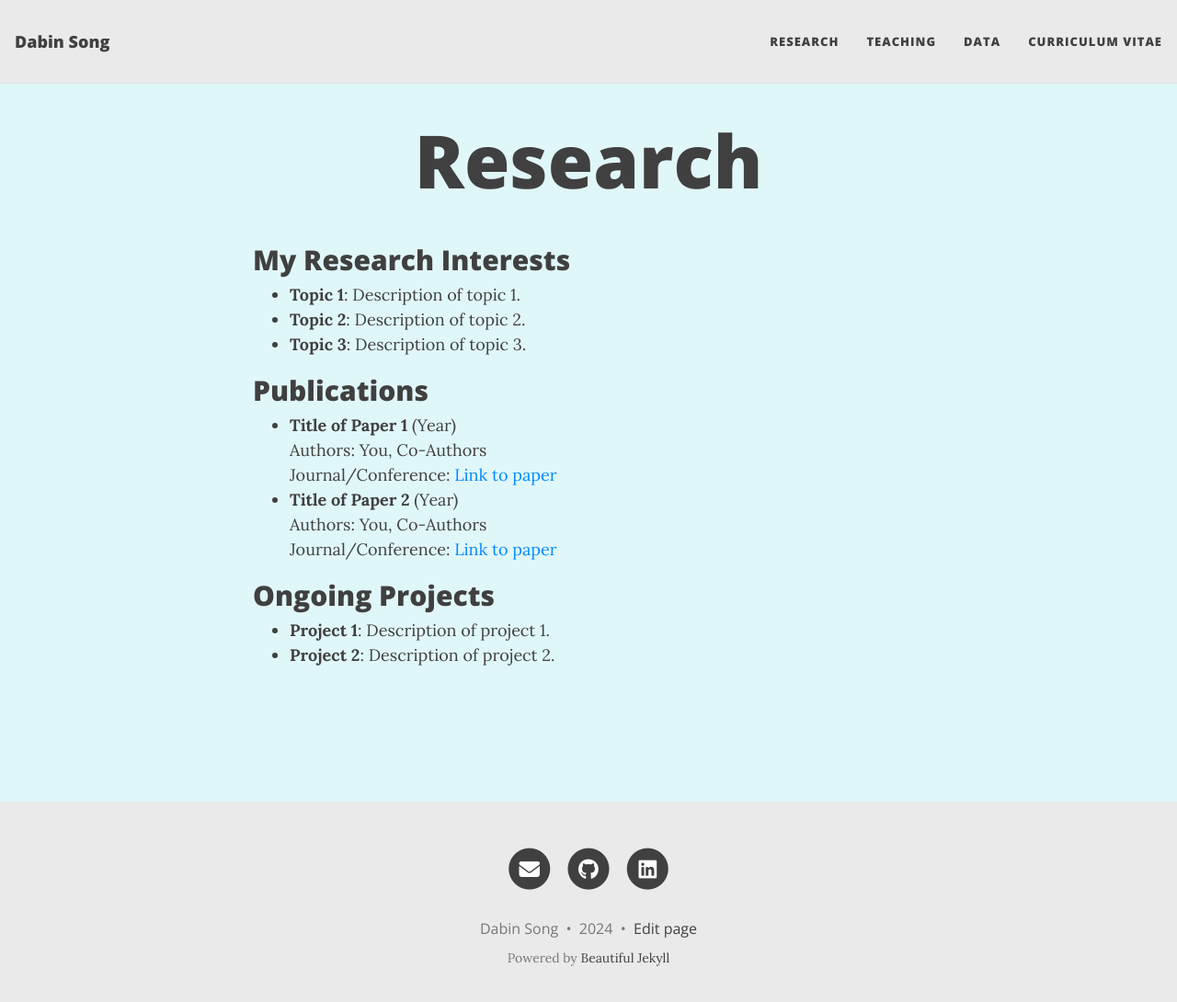
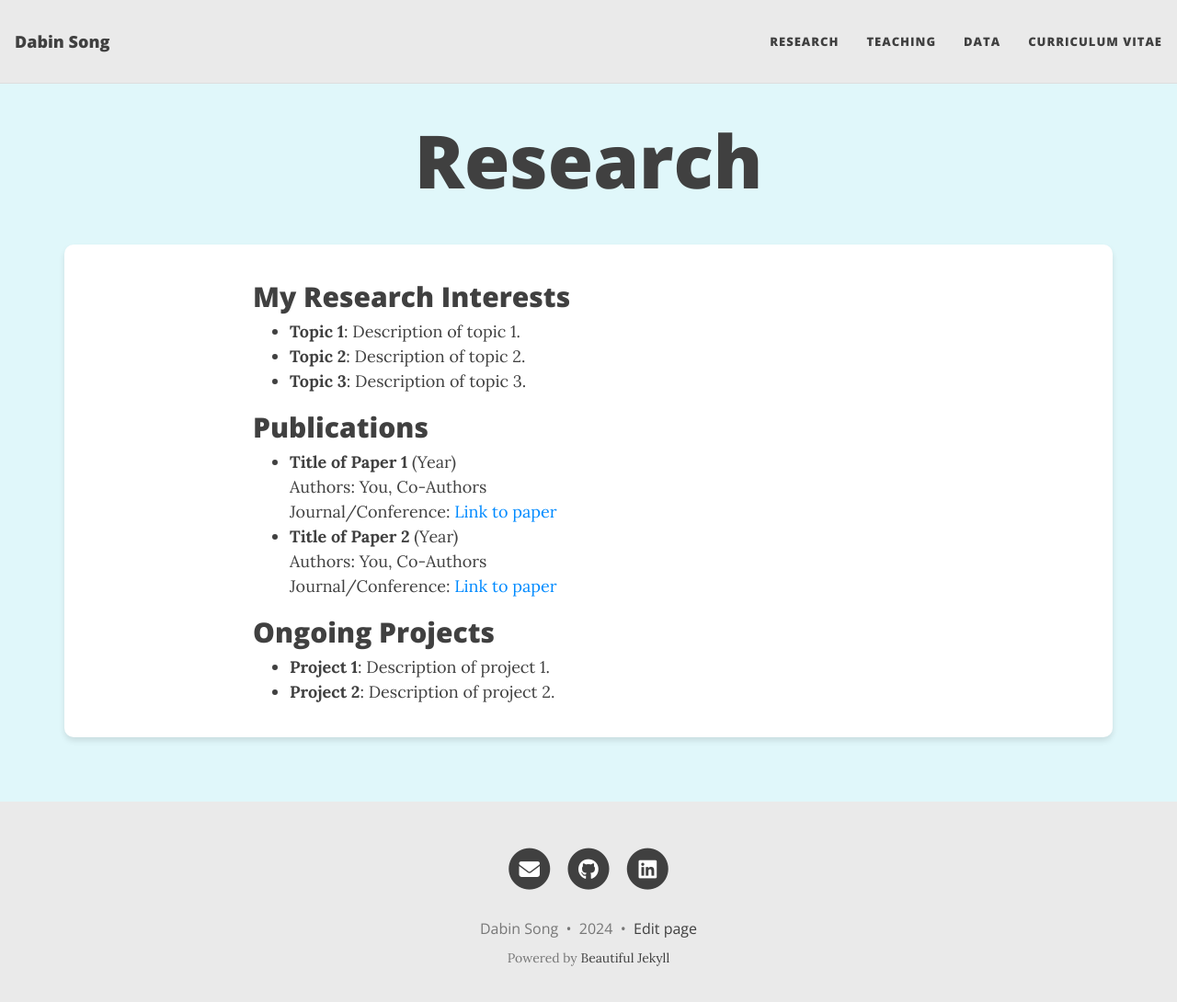
Before and after one commit to dabinsong/dabinsong.github.io, a Jekyll site: the page built from research.md, in a window 1280 px wide and 1103 px high. Shown: the top 1090 px of the window at 92% size. Built offline with Jekyll 4.4.1, drawn with Linux system fonts in a browser that asks for light colours.

Commit message:
Update beautifuljekyll.css

```diff
--- a/assets/css/beautifuljekyll.css
+++ b/assets/css/beautifuljekyll.css
@@ -35,24 +35,20 @@ body {
   font-size: 1.125rem;
   color: var(--text-col);
   position: relative;
-  background-color: #e0f7fa;
-  {% if site.page-img %}
-  background-image: url({{ site.page-img | relative_url }});
-  background-attachment: fixed;
-  {% endif %}
+  background-color: #e0f7fa; /* 상단과 하단 배경색 */
   overflow-wrap: break-word;
   min-height: 100vh;
   display: flex;
   flex-direction: column;
 }
-.container {
-    background-color: #ffffff; /* 중앙 영역 배경색 */
-    padding: 20px; /* 내부 여백 */
-    border-radius: 10px; /* 선택 사항: 모서리 둥글게 */
-    box-shadow: 0 4px 6px rgba(0, 0, 0, 0.1); /* 선택 사항: 그림자 효과 */
-}
 body > main {
   flex: 1;
+  background-color: #ffffff; /* 중앙 콘텐츠 배경색 */
+  margin: 20px auto; /* 중앙 콘텐츠 위아래 간격 */
+  max-width: 800px; /* 중앙 콘텐츠 너비 제한 */
+  padding: 20px; /* 내부 여백 */
+  border-radius: 10px; /* 모서리 둥글게 */
+  box-shadow: 0 4px 6px rgba(0, 0, 0, 0.1); /* 그림자 효과 */
 }
 p {
   line-height: 1.5;
```
